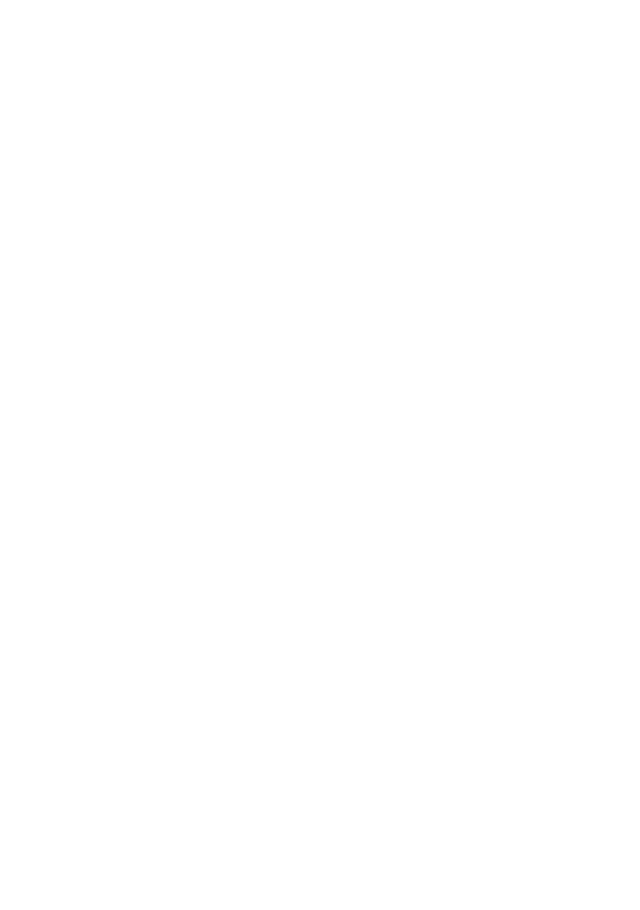
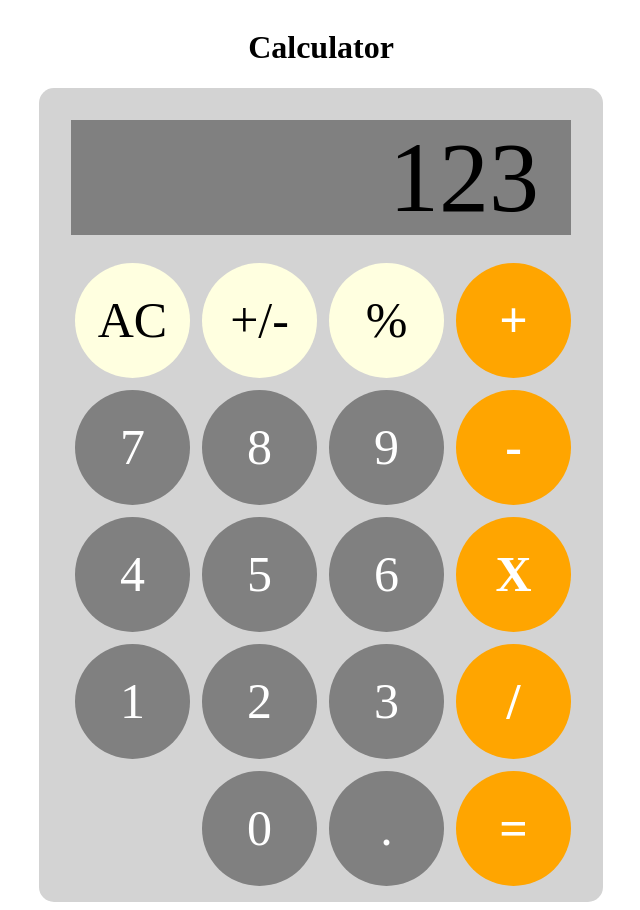
Before and after one commit to christianwagstaff/calculator, a plain HTML site: page index.html in a window 1280 px wide. Shown: the whole page, without its empty margins (319-959 px from the left). Before the commit the page ends 800 px from the top, so only its background shows below. Drawn offline with Linux system fonts and the light colour scheme.

Commit message:
CSS calculator made and basic JS operate function

```diff
--- a/calculator.js
+++ b/calculator.js
@@ -0,0 +1,28 @@
+
+function multiply(a,b) {return a * b};
+function add(a,b) {return a + b;}
+function subtract(a,b) {return a - b;}
+function divide(a,b) {
+    if (b === 0) return 'ERROR! World Ending!'
+    return a / b;
+}
+
+function operate(operator, num1, num2) {
+    let operatorToCall;
+    if (operator === '+') {
+        operatorToCall = add;
+    } else if (operator === '-') {
+        operatorToCall = subtract;
+    } else if (operator === '*') {
+        operatorToCall = multiply;
+    } else if (operator === '/') {
+        operatorToCall = divide;
+    }
+    return operatorToCall(num1, num2);
+}
+
+console.log(operate('+', 1, 2))
+console.log(operate('-', 1, 2))
+console.log(operate('*', 1, 2))
+console.log(operate('/', 1, 2))
+console.log(operate('/', 1, 0))
--- a/index.html
+++ b/index.html
@@ -9,6 +9,40 @@
     <script src='calculator.js'></script>
 </head>
 <body>
-
+    <h1>Calculator</h1>
+    <div class="calculator rounded">
+        <div class="screen">
+            123
+        </div>
+        <div class="bottom">
+            <div class="left">
+                <div class="extras">
+                    <div class='circle' id="clear">AC</div>
+                    <div class='circle' id="sign">+/-</div>
+                    <div class='circle' id="percent">%</div>
+                </div>
+                <div class="digits">
+                    <div class='circle' id="nine">9</div>
+                    <div class='circle' id="eight">8</div>
+                    <div class='circle' id="seven">7</div>
+                    <div class='circle' id="six">6</div>
+                    <div class='circle' id="five">5</div>
+                    <div class='circle' id="four">4</div>
+                    <div class='circle' id="three">3</div>
+                    <div class='circle' id="two">2</div>
+                    <div class='circle' id="one">1</div>
+                    <div class='circle' id="dot">.</div>
+                    <div class='circle' id="zero">0</div>
+                </div>
+            </div>
+            <div class="operators">
+                <div class='circle' id="add">+</div>
+                <div class='circle' id="subtract">-</div>
+                <div class='circle' id="multiply">X</div>
+                <div class='circle' id="divide">/</div>
+                <div class='circle' id="equals">=</div>
+            </div>
+        </div>
+    </div>
 </body>
 </html>
--- a/styles.css
+++ b/styles.css
@@ -0,0 +1,99 @@
+:root {
+    --calculator-padding: 12px;
+}
+
+.calculator {
+    background-color: lightgrey;
+    width: 500px;
+    height: 750px;
+    display: flex;
+    flex-direction: column;
+    padding: 32px;
+    gap: 28px;
+}
+
+body {
+    display: flex;
+    flex-direction: column;
+    align-items: center;
+    box-sizing: border-box;
+}
+
+.digits {
+    display: flex;
+    flex-direction: row-reverse;
+
+    flex-wrap: wrap;
+    gap: var(--calculator-padding);
+    justify-content: flex-start;
+}
+
+.operators {
+    display: flex;
+    flex-direction: column;
+    gap: var(--calculator-padding);
+}
+
+.bottom {
+    display: flex;
+    justify-content: center;
+    align-items: center;
+    flex-grow: 1;
+    gap: var(--calculator-padding);
+}
+
+.screen {
+    height: 30%;
+    background-color: grey;
+    display: flex;
+    flex-wrap: wrap;
+    align-items: center;
+    justify-content: flex-end;
+    font-size: 100px;
+    padding-right: 32px;
+}
+
+.extras {
+    display: flex;
+    gap: var(--calculator-padding);
+    justify-content: flex-end;
+}
+
+.circle {
+    border-radius: 50%;
+    height: 115px;
+    width: 115px;
+    display: flex;
+    align-items: center;
+    justify-content: center;
+    font-size: 50px;
+}
+
+.left {
+    display: flex;
+    flex-direction: column;
+    gap: var(--calculator-padding);
+}
+
+.operators .circle {
+    background-color: orange;
+    color: white;
+    font-weight: 600;
+}
+
+.extras .circle {
+    background-color: lightyellow;
+}
+
+.digits .circle {
+    color: white;
+    background-color: grey;
+}
+
+.circle:hover {
+    filter:brightness(120%);
+}
+
+.rounded {
+    border-radius: 15px;
+}
```
